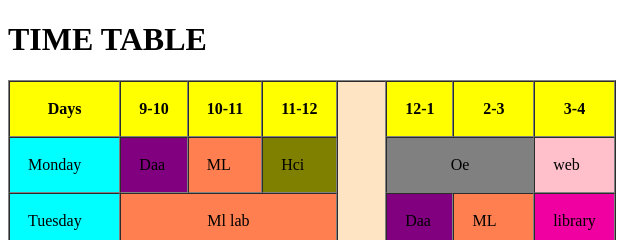
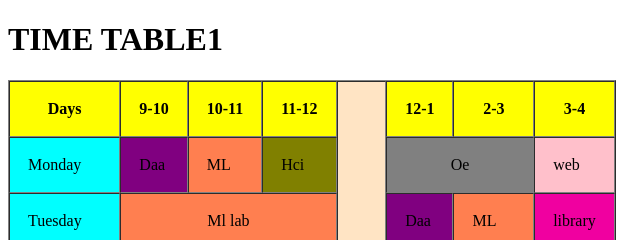
Before and after one commit to SravaniSomalaraju/HTML-Assignments, a plain HTML site: page Assignment1.html in a window 1280 px wide. Shown: the top 240 px of the page, 0-640 px from the left. Drawn offline with Linux system fonts and the light colour scheme.

Commit message:
my second commit

```diff
--- a/Assignment1.html
+++ b/Assignment1.html
@@ -6,7 +6,7 @@
     <title>Document</title>
 </head>
 <body>
-    <h1>TIME TABLE</h1>
+    <h1>TIME TABLE1</h1>
     <table  border=""1" cellpadding="18" cellspacing="0">
         <th bgcolor="yellow">Days</th>
         <th bgcolor="yellow">9-10</th>
```
